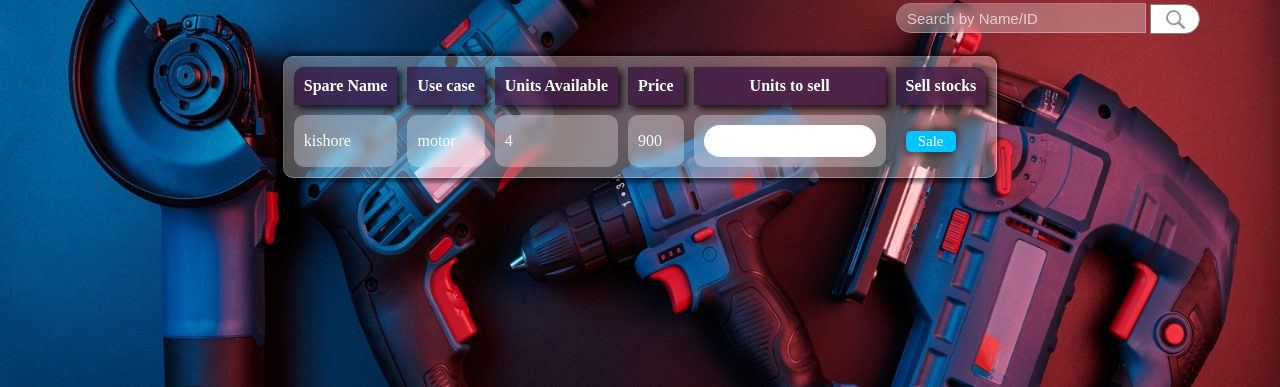
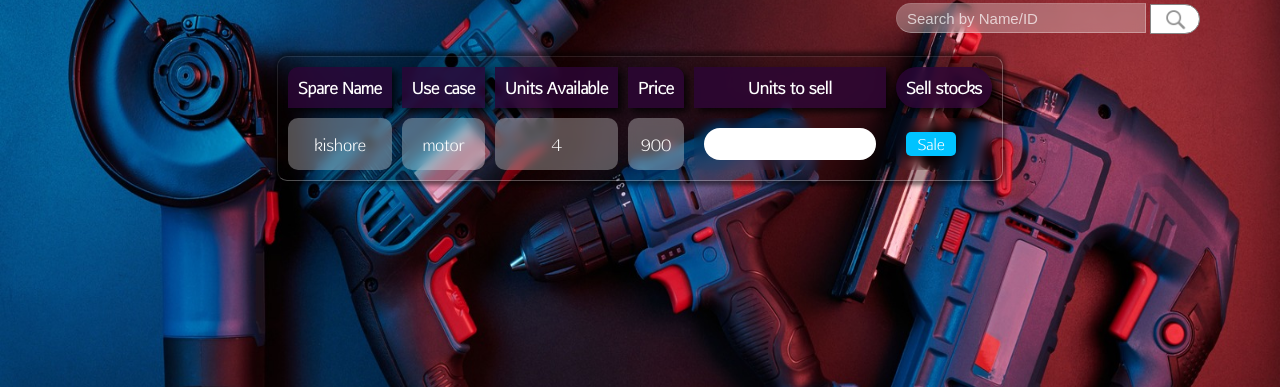
Before and after one commit to Justin-Ebenazar/jacob_Enterprise_freelancing, a Flask app: page /spares in a window 1280 px wide. Shown: the part 124-511 px from the top of the page. Run offline with Flask 3, Linux system fonts and the light colour scheme.

Commit message:
css changes

```diff
--- a/Manicks/static/style1.css
+++ b/Manicks/static/style1.css
@@ -887,8 +887,8 @@ input,select{
 
 .spare-detail-table{
     background-color: rgba(255,255,255,0.3);
-    /*background-color: rgba(0,0,0,0.3);*/
-    /*backdrop-filter: blur(0px);*/
+    background-color: rgba(0,0,0,0.3);
+    font-family: tablefont;
     border-radius: 10px;
     border: 1px solid rgba(255,255,255,0.2);
 
@@ -904,7 +904,7 @@ input,select{
 }
 
 .spare-detail-table th{
-    background-color: /*rgba(255,255,255,0.8);*/rgba(44, 5, 54, 0.637);
+    background-color: rgba(44, 5, 54, 0.8);
     backdrop-filter: blur(3px);
     color: rgba(255, 255, 255, 1);/*black*/;
     border: none;
@@ -916,8 +916,12 @@ input,select{
     border-radius: 10px 0px 0px 0px;
 }
 
+.spare-detail-table th:nth-child(4){
+    border-radius: 0px 10px 0px 0px;
+}
+
 .spare-detail-table th:last-child{
-    border-radius: 0px 10px 0px 0px;
+    border-radius: 25px;
 }
 
 .spare-detail-table tr{
@@ -930,14 +934,21 @@ input,select{
     color: white;
     padding: 10px;
     backdrop-filter: blur(5px);
+    text-align: center;
 }
 
-.spare-detail-table td:last-child{
+.spare-detail-table td:nth-child(5){
     background-color: rgba(0,0,0,0);
+    text-align: center;
 }
 
-#upbutt{
-    background-color: rgba(255, 255, 255, 0);
+.spare-detail-table td:nth-child(6){
+    background-color: rgba(0,0,0,0);
+    text-align: center;
+}
+
+.update{
+    background-color: rgba(0,0,0, 0.8);
     color: white;
 
     border-bottom: 0.5px solid rgba(255, 255, 255, 0.3);
```
Also changed, not shown: other parts of Manicks/static/style1.css (+22 -4 lines), Manicks/templates/spares_update.html (+4 -3 lines), Manicks/static/pics/trash.jpg (added), Manicks/static/pics/trash.svg (added).
